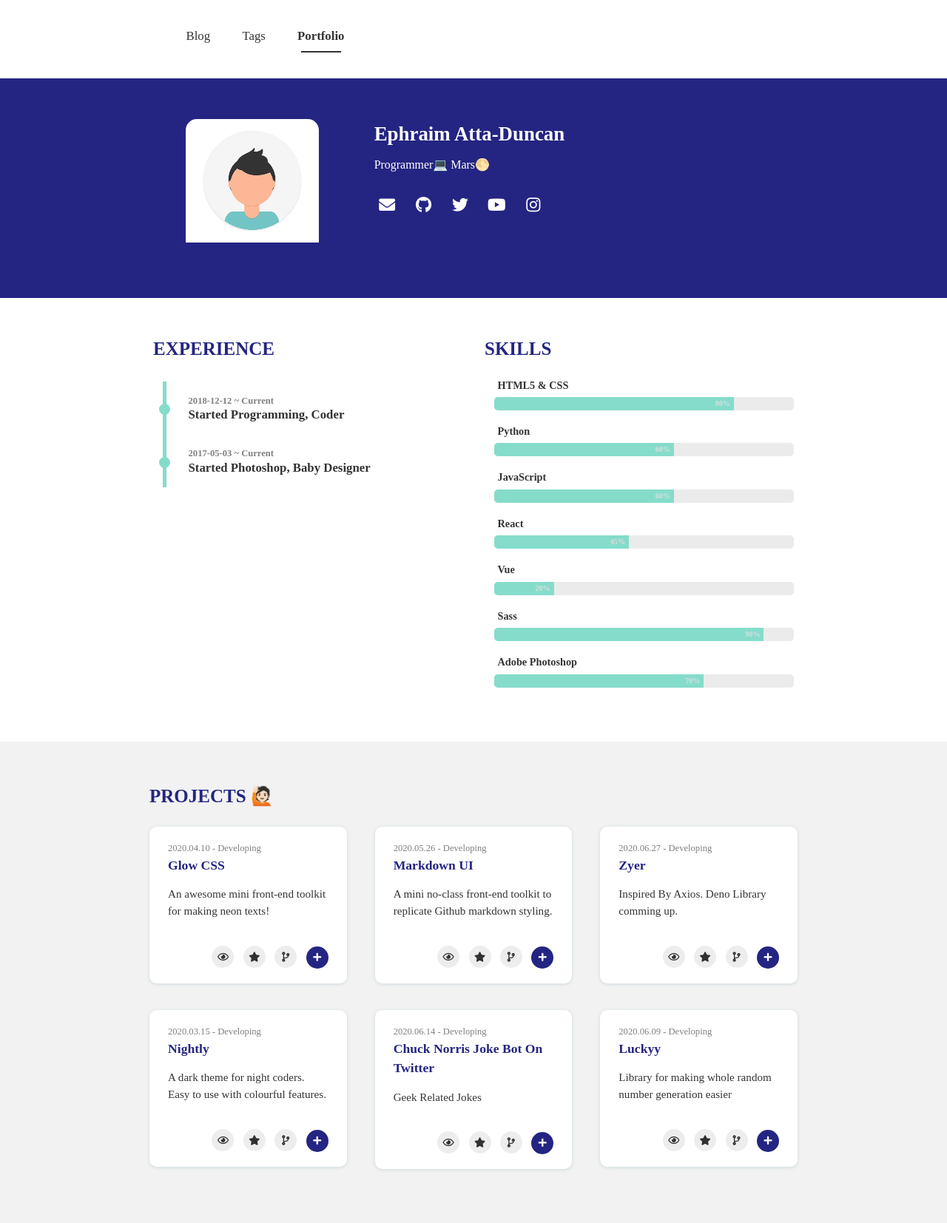
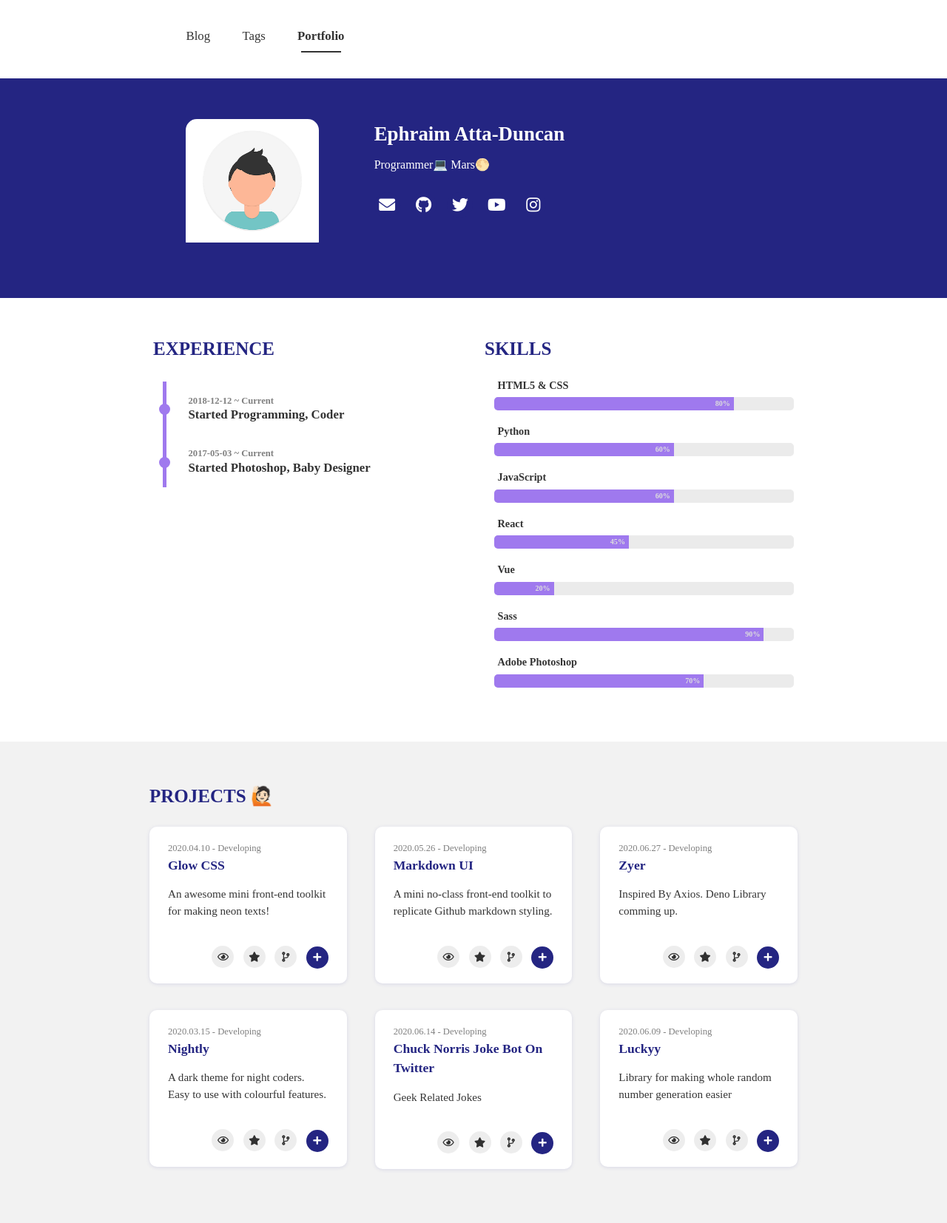
Before and after one commit to ephraimduncan/dephraiim.github.io, a Jekyll site: the page built from portfolio.html, in a window 1280 px wide. Shown: the whole page at 74% size. Built offline with Jekyll 4.4.1, drawn with Linux system fonts in a browser that asks for light colours; nearby versions of some CDN libraries; some web fonts are replaced.

Commit message:
update: new color themes

```diff
--- a/_sass/base/_variable.scss
+++ b/_sass/base/_variable.scss
@@ -1,7 +1,7 @@
-$theme-color: #85dccb;
+$theme-color: #9f79ee;
 $theme-bright: #f7f4f9;
 $theme-dark: #242582;
-$theme-dark2: #03586b;
+$theme-dark2: #4849a5;
 $text: rgba(0, 0, 0, 0.8);
 $text-gray: rgba(0, 0, 0, 0.54);
 
```
